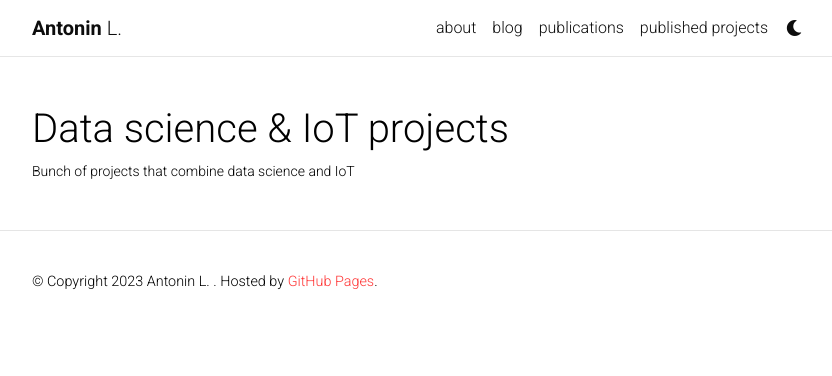
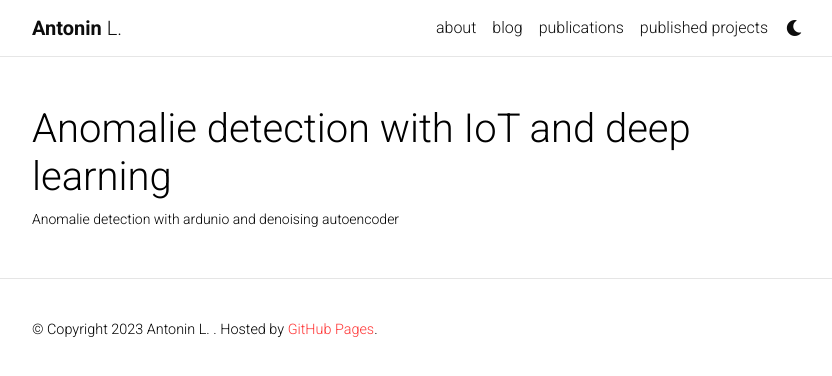
Before and after one commit to antonin-lfv/antonin-lfv.github.io, a Jekyll site: the page built from _projects/10_project_data_science_and_iot.md, in a window 1280 px wide. Shown: the top 376 px of the page, without its empty margins (223-1055 px from the left). Built offline with Jekyll 4.4.1, drawn with Linux system fonts in a browser that asks for light colours; full-size pictures stand in for the smaller copies a plugin makes; comment, search, counter and statistics services are not loaded; a style sheet for code colours, icons or effects is not loaded.

Commit message:
add projects

```diff
--- a/_projects/10_project_data_science_and_iot.md
+++ b/_projects/10_project_data_science_and_iot.md
@@ -1,9 +1,9 @@
 ---
 layout: page
-title: Data science & IoT projects
-description: Bunch of projects that combine data science and IoT
-img: assets/img/Datascience_iot_projects.png
+title: Anomalie detection with IoT and deep learning
+description: Anomalie detection with ardunio and denoising autoencoder
+img: assets/img/project_anomalie_detection.jpg
 importance: 1
 category: IA
-redirect: https://github.com/antonin-lfv/DataScience_IoT_projects
+redirect: https://github.com/antonin-lfv/DataScience_IoT_projects/tree/main/Projets/Anomalies_vibratoires_accelerometre_AE_debruitage
 ---
```
Also changed, not shown: _projects/11_project_weather_station.md (added, +9 -0 lines), assets/img/Datascience_iot_projects.png (deleted), assets/img/project_anomalie_detection.jpg (added), assets/img/project_weather_station.jpg (added).
